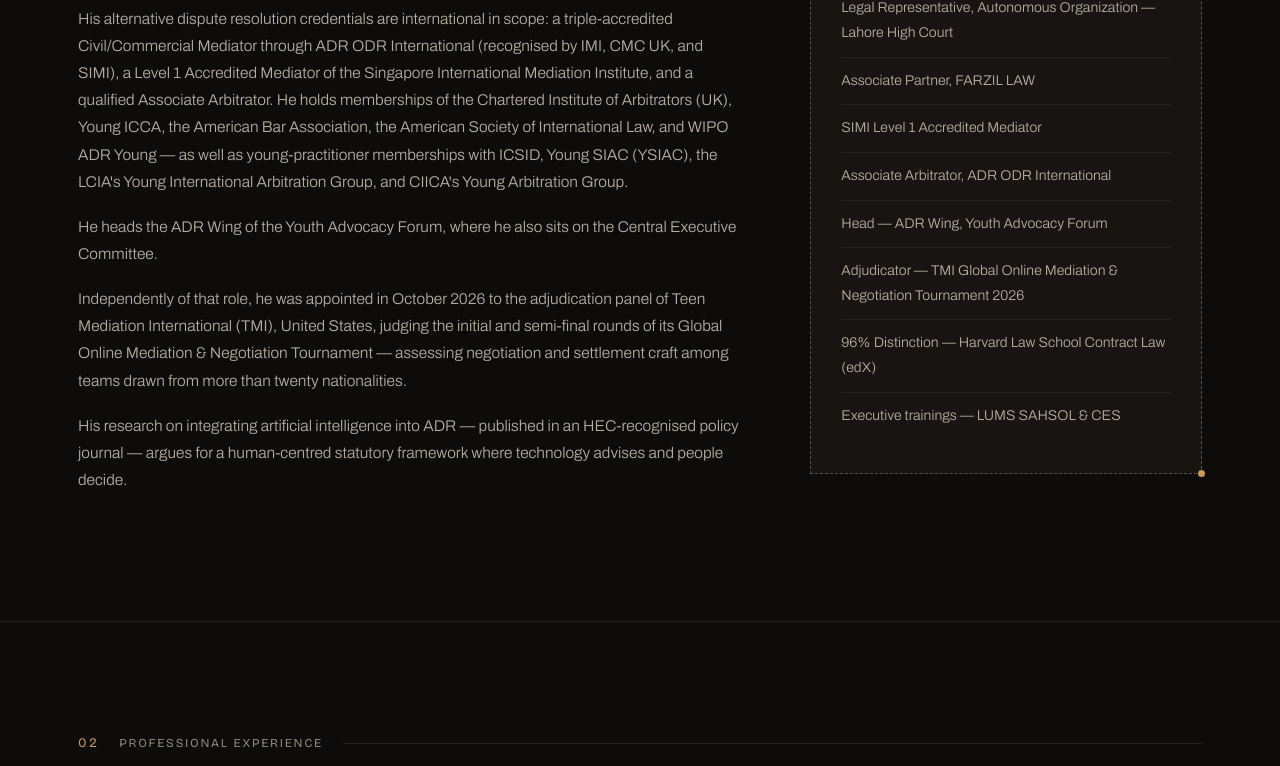
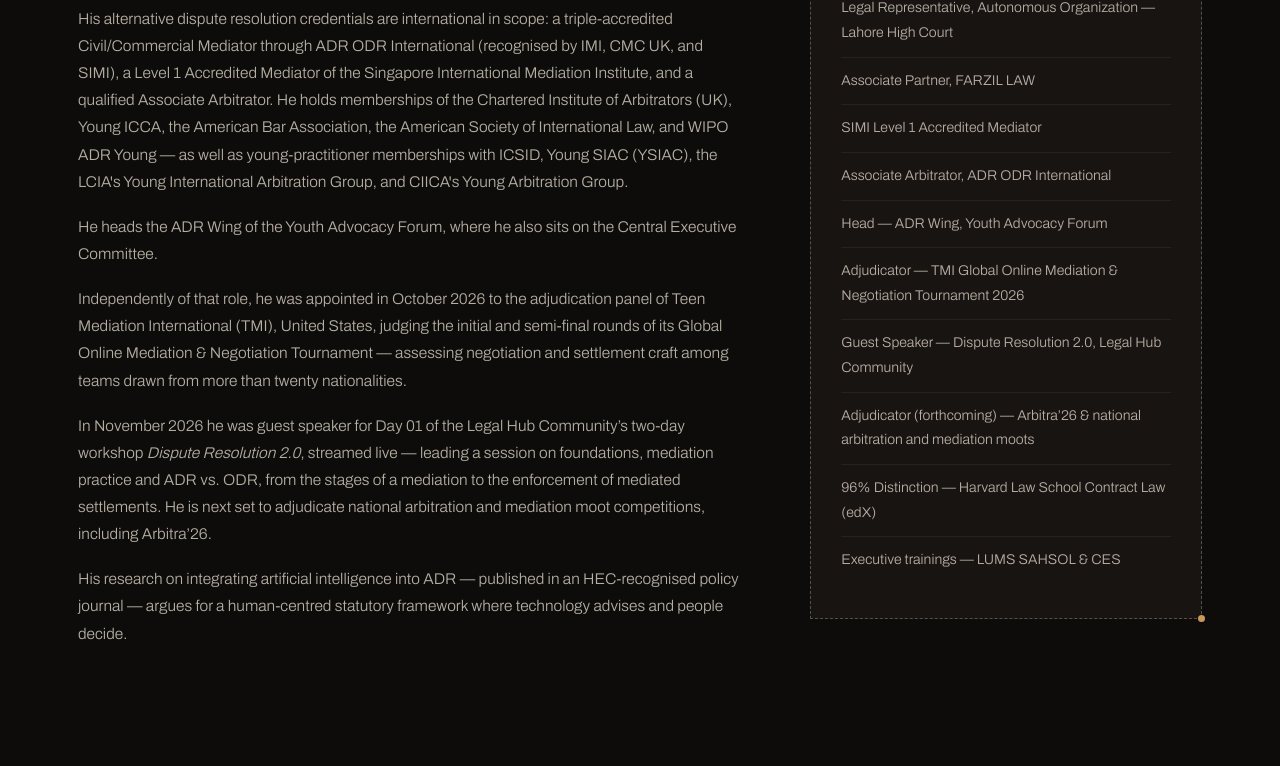
Before and after one commit to zillrh35-Farzillaw/zill-e-rukh-mushtaq-portfolio, a plain HTML site: page index.html in a window 1280 px wide. Shown: the part 4109-4875 px from the top of the page. Drawn offline with nearby package versions, Linux system fonts and the light colour scheme; a web font is replaced by a local one.

Commit message:
Add Legal Hub Community guest-speaker session and Arbitra'26 to profile
Co-Authored-By: Claude Opus 5.5 <noreply@anthropic.com>
Claude-Session: https://claude.ai/code/session_01WCnzwhRQ3coXkHtuAk4MXJ

```diff
--- a/index.html
+++ b/index.html
@@ -456,6 +456,7 @@ img{-webkit-user-drag:none;-khtml-user-drag:none;-moz-user-drag:none;user-drag:n
         <p>His alternative dispute resolution credentials are international in scope: a triple-accredited Civil/Commercial Mediator through ADR ODR International (recognised by IMI, CMC UK, and SIMI), a Level 1 Accredited Mediator of the Singapore International Mediation Institute, and a qualified Associate Arbitrator. He holds memberships of the Chartered Institute of Arbitrators (UK), Young ICCA, the American Bar Association, the American Society of International Law, and WIPO ADR Young — as well as young-practitioner memberships with ICSID, Young SIAC (YSIAC), the LCIA's Young International Arbitration Group, and CIICA's Young Arbitration Group.</p>
         <p>He heads the ADR Wing of the Youth Advocacy Forum, where he also sits on the Central Executive Committee.</p>
         <p>Independently of that role, he was appointed in October 2026 to the adjudication panel of Teen Mediation International (TMI), United States, judging the initial and semi-final rounds of its Global Online Mediation &amp; Negotiation Tournament — assessing negotiation and settlement craft among teams drawn from more than twenty nationalities.</p>
+        <p>In November 2026 he was guest speaker for Day 01 of the Legal Hub Community&rsquo;s two-day workshop <i>Dispute Resolution 2.0</i>, streamed live — leading a session on foundations, mediation practice and ADR vs. ODR, from the stages of a mediation to the enforcement of mediated settlements. He is next set to adjudicate national arbitration and mediation moot competitions, including Arbitra&rsquo;26.</p>
         <p>His research on integrating artificial intelligence into ADR — published in an HEC-recognised policy journal — argues for a human-centred statutory framework where technology advises and people decide.</p>
       </div>
       <aside class="glance">
@@ -469,6 +470,8 @@ img{-webkit-user-drag:none;-khtml-user-drag:none;-moz-user-drag:none;user-drag:n
           <li>Associate Arbitrator, ADR ODR International</li>
           <li>Head — ADR Wing, Youth Advocacy Forum</li>
           <li>Adjudicator — TMI Global Online Mediation &amp; Negotiation Tournament 2026</li>
+          <li>Guest Speaker — Dispute Resolution 2.0, Legal Hub Community</li>
+          <li>Adjudicator (forthcoming) — Arbitra&rsquo;26 &amp; national arbitration and mediation moots</li>
           <li>96% Distinction — Harvard Law School Contract Law (edX)</li>
           <li>Executive trainings — LUMS SAHSOL &amp; CES</li>
         </ul>
```
